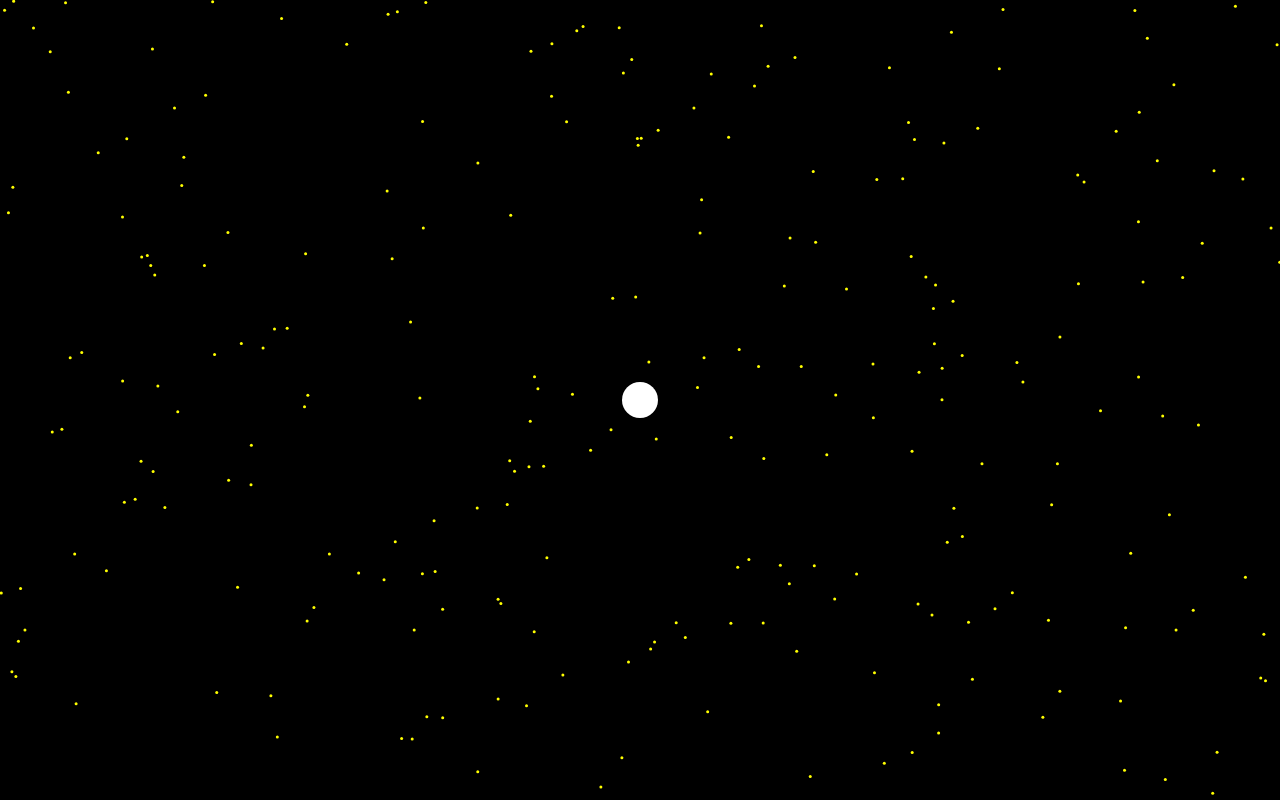
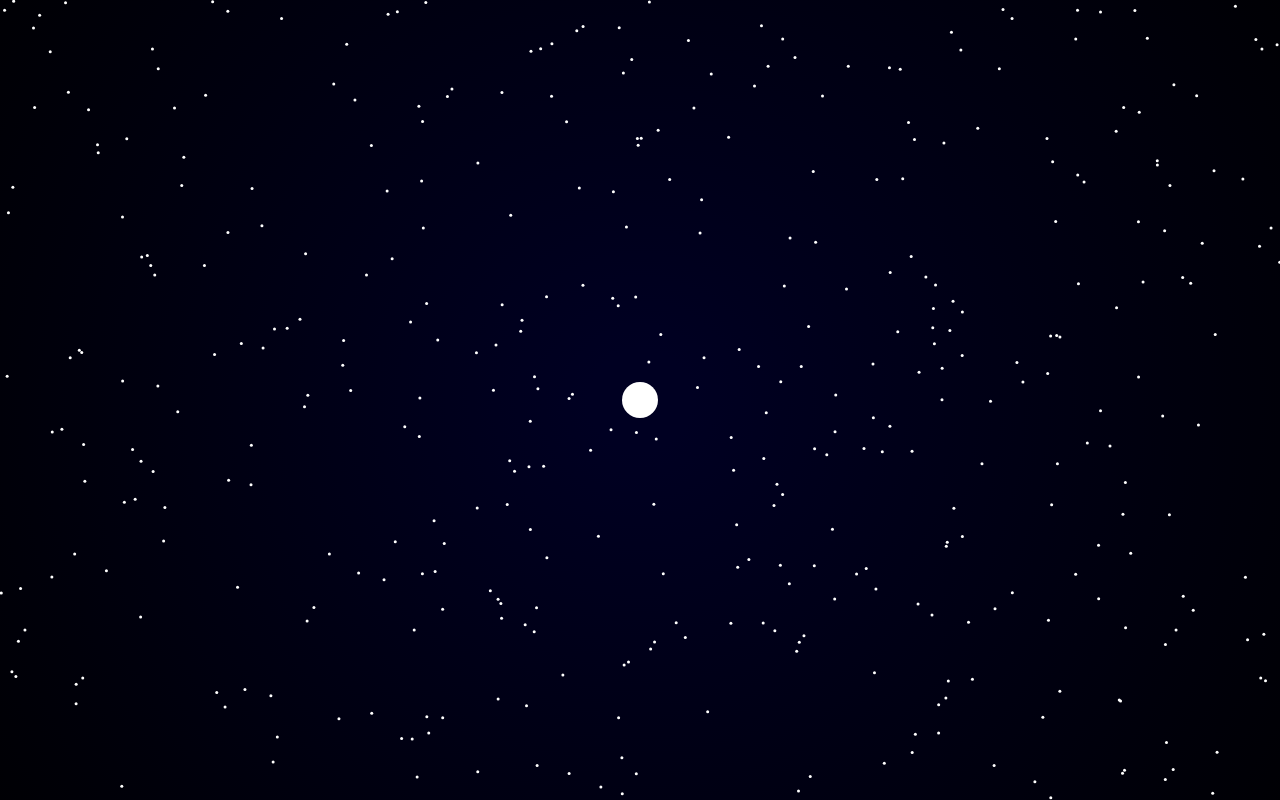
Before and after one commit to Jejepiess/animation, a plain HTML site: page index.html in a window 1280 px wide. Drawn offline with Linux system fonts and the light colour scheme.

Commit message:
Update index.html

```diff
--- a/index.html
+++ b/index.html
@@ -25,13 +25,24 @@
         canvas.height = window.innerHeight;
 
         const dots = [];
-        const numDots = 250;
+        const numDots = 400; // Increased number of dots
         const tentacleCount = 20;
         const tentacleSegments = 15;
-        const connectRange = 100;
+        const connectRange = 150; // Increased connection range
         const speed = 0.1;
-        const detachThreshold = 7;
+        const detachThreshold = 10;
         let mouseMoved = false;
+
+        function drawBackground() {
+            let gradient = ctx.createRadialGradient(
+                canvas.width / 2, canvas.height / 2, 50,
+                canvas.width / 2, canvas.height / 2, canvas.width / 1.5
+            );
+            gradient.addColorStop(0, "#000022");
+            gradient.addColorStop(1, "black");
+            ctx.fillStyle = gradient;
+            ctx.fillRect(0, 0, canvas.width, canvas.height);
+        }
 
         class Dot {
             constructor(x, y) {
@@ -40,7 +51,7 @@
                 this.radius = 1.5;
             }
             draw() {
-                ctx.fillStyle = "yellow";
+                ctx.fillStyle = "white";
                 ctx.beginPath();
                 ctx.arc(this.x, this.y, this.radius, 0, Math.PI * 2);
                 ctx.fill();
@@ -117,7 +128,7 @@
         }
 
         function animate() {
-            ctx.clearRect(0, 0, canvas.width, canvas.height);
+            drawBackground();
             dots.forEach(dot => dot.draw());
             creature.tentacles.forEach(t => {
                 t.update();
```
